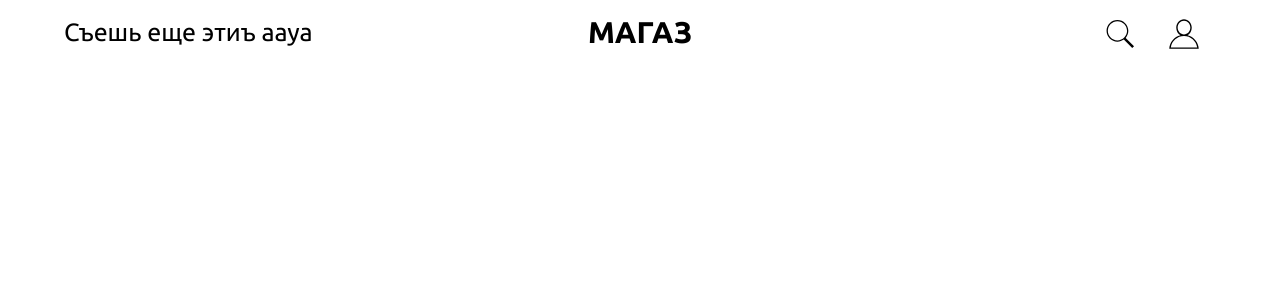
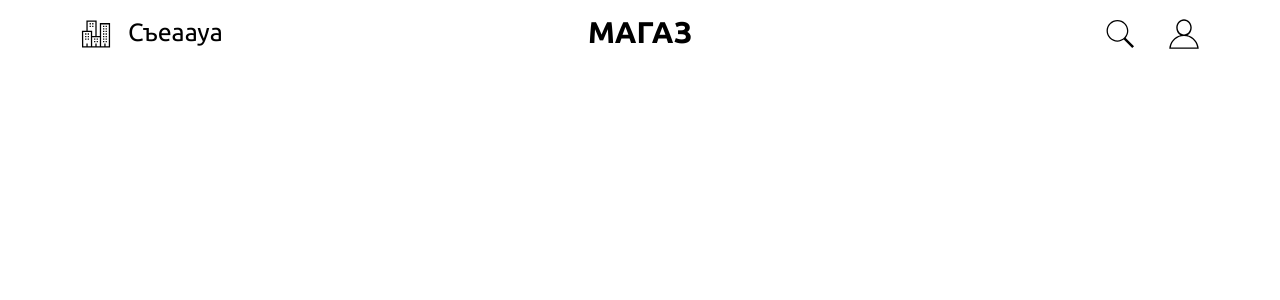
Before and after one commit to egor951769794/online_shop, a React (Create React App) app: page / in a window 1280 px wide. Shown: the top 300 px of the page. Built offline with nearby package versions, Linux system fonts and the light colour scheme; the HTML template or start-up script is replaced by a standard one.

Commit message:
компонент ссылки, пропы по умолчанию

```diff
--- a/src/components/HeaderIcons/HeaderIcons.css
+++ /dev/null
@@ -1,3 +0,0 @@
-.header-icons-container {
-    display: flex;
-}
--- a/src/components/HeaderIcons/HeaderIcons.tsx
+++ /dev/null
@@ -1,16 +0,0 @@
-import './HeaderIcons.css';
-import HeaderIcon from '../ui/HeaderIcon/HeaderIcon';
-import search from 'src/assets/icons/search.svg'
-import user from 'src/assets/icons/user.svg'
-
-
-export default function HeaderIcons() {
-  return (
-    <>
-      <div className='header-icons-container'>
-        <HeaderIcon src={search} handler={() => alert(2)}></HeaderIcon>
-        <HeaderIcon src={user} handler={() => alert(3)}></HeaderIcon>
-      </div>
-    </>
-  );
-}
--- a/src/components/header/Header.tsx
+++ b/src/components/header/Header.tsx
@@ -2,7 +2,11 @@ import React from 'react';
 import logo from './logo.svg';
 import './Header.css';
 import HeaderElement from '../ui/HeaderElement/HeaderElement';
-import HeaderIcons from '../HeaderIcons/HeaderIcons';
+import HeaderIcon from '../ui/HeaderIcon/HeaderIcon';
+import search from 'src/assets/icons/search.svg'
+import user from 'src/assets/icons/user.svg'
+import city from 'src/assets/icons/city.svg'
+import Link from '../ui/Link/Link';
 
 
 export default function Header() {
@@ -10,13 +14,26 @@ export default function Header() {
     <div className="header">
       <div className='header-container'>
         <div className='header-container-third'>
-          <HeaderElement text="Съешь еще этиъ аауа" handler={() => alert(1)}></HeaderElement>
+          <Link handler={() => alert(24432532)}
+            content={<>
+            <HeaderIcon src={city} doHover={true}></HeaderIcon>
+            <HeaderElement text="Съеаауа" doHover={true}></HeaderElement>
+            </>}
+          />
+        </div>
+
+        <div className='header-container-third'>
+          <HeaderElement text='МАГАЗ' isBold={true}></HeaderElement>
         </div>
         <div className='header-container-third'>
-          <HeaderElement text='МАГАЗ' handler={() => {}} isBold={true}></HeaderElement>
-        </div>
-        <div className='header-container-third'>
-          <HeaderIcons/>
+          <Link
+            handler={() => alert('search')}
+            content={<div><HeaderIcon src={search} doHover={true}></HeaderIcon></div>}
+          />
+          <Link
+            handler={() => alert('user')}
+            content={<div><HeaderIcon src={user} doHover={true}></HeaderIcon></div>}
+          />
         </div>
       </div>
     </div>
--- a/src/components/ui/HeaderCenter/HeaderCenter.css
+++ /dev/null
@@ -1,19 +0,0 @@
-.header-element-container {
-    border: 1px solid red;
-    display: inline-block;
-}
-
-.header-element-button {
-    font-family: ubuntu;
-    font: "ubuntu";
-    font-weight: normal;
-    border: none;
-    background: white;
-
-    font-family: ubuntu;
-    font: "ubuntu";
-    font-weight: normal;
-    font-size: 25px;
-
-    padding: 0;
-}
--- a/src/components/ui/HeaderElement/HeaderElement.css
+++ b/src/components/ui/HeaderElement/HeaderElement.css
@@ -16,9 +16,17 @@
     line-height: 45px;
 
     padding: 0;
+
+    transition-duration: .25s;
 }
 
 .header-element-bold {
     font-size: 30px;
     font-weight: bold;
   }
+
+.header-element-button.hovered {
+    color: rgb(140, 140, 140);
+    transition-duration: .25s;
+    cursor: pointer;
+}
--- a/src/components/ui/HeaderElement/HeaderElement.tsx
+++ b/src/components/ui/HeaderElement/HeaderElement.tsx
@@ -1,17 +1,21 @@
-import React, { MouseEventHandler } from 'react';
+import React, { useState } from 'react';
 import './HeaderElement.css';
 
 type HeaderElementProps = {
   text: string;
-  handler: React.MouseEventHandler<HTMLButtonElement>;
   isBold?: boolean;
+  doHover?: boolean;
 }
 
-export default function HeaderElement(props: HeaderElementProps) {
+export default function HeaderElement({text, isBold = false, doHover = false}: HeaderElementProps ) {
+
+  const [hovered, setHovered] = useState(false);
+  let buttonClassName = 'header-element-button'.concat(isBold? ' header-element-bold' : '', hovered? ' hovered' : '');
+
   return (
     <>
-      <div className='header-element-container'>
-        <button className={props.isBold? 'header-element-button header-element-bold' : 'header-element-button'} onClick={props.handler}>{props.text}</button>
+      <div className='header-element-container'  onMouseEnter={() => setHovered(doHover)} onMouseLeave={() => setHovered(false)}>
+        <button className={buttonClassName}>{text}</button>
       </div>
     </>
   );
--- a/src/components/ui/HeaderIcon/HeaderIcon.css
+++ b/src/components/ui/HeaderIcon/HeaderIcon.css
@@ -1,6 +1,6 @@
 .header-icon-container {
     padding: 4px 12px;
-    cursor: pointer;
+    display: inline-block;
 }
 
 .header-icon-button {
@@ -20,4 +20,5 @@
 .header-icon-icon.hovered {
     filter: invert(52%) sepia(1%) saturate(0%) hue-rotate(39deg) brightness(95%) contrast(89%);
     transition: .25s;
+    cursor: pointer;
 }
--- a/src/components/ui/HeaderIcon/HeaderIcon.tsx
+++ b/src/components/ui/HeaderIcon/HeaderIcon.tsx
@@ -4,21 +4,21 @@ import './HeaderIcon.css';
 
 type HeaderIconProps = {
   src: string
-  handler?: React.MouseEventHandler<HTMLButtonElement>;
   selected?: boolean;
+  doHover?: boolean;
 }
 
-export default function HeaderIcon(props: HeaderIconProps) {
+export default function HeaderIcon({src, selected = false, doHover = false}: HeaderIconProps) {
 
   const [hovered, setHovered] = useState(false);
 
   return (
     <>
-      <label className='header-icon-container' onMouseEnter={() => setHovered(true)} onMouseLeave={() => setHovered(false)}>
-        <button className='header-icon-button' onClick={props.handler}>
-          <img className={hovered? "header-icon-icon hovered" : "header-icon-icon"} src={props.src}></img>
+      <div className='header-icon-container' onMouseEnter={() => setHovered(doHover)} onMouseLeave={() => setHovered(false)}>
+        <button className='header-icon-button'>
+          <img className={hovered? "header-icon-icon hovered" : "header-icon-icon"} src={src}></img>
         </button>
-      </label>
+      </div>
     </>
   );
 }
--- /dev/null
+++ b/src/components/ui/Link/Link.css
@@ -0,0 +1,3 @@
+.link-container {
+    display: flex;
+}
--- /dev/null
+++ b/src/components/ui/Link/Link.tsx
@@ -0,0 +1,18 @@
+import './Link.css';
+
+
+type LinkProps = {
+  handler?: React.MouseEventHandler<HTMLDivElement>;
+  hover?: boolean;
+  grey?: boolean;
+  content: JSX.Element;
+}
+
+export default function Link(props: LinkProps) {
+
+  return (
+    <>
+      <div className="link-container" onClick={props.handler}>{props.content}</div>
+    </>
+  );
+}
```
Also changed, not shown: src/components/ui/HeaderCenter/HeaderCenter.tsx (deleted, +0 -13 lines).
